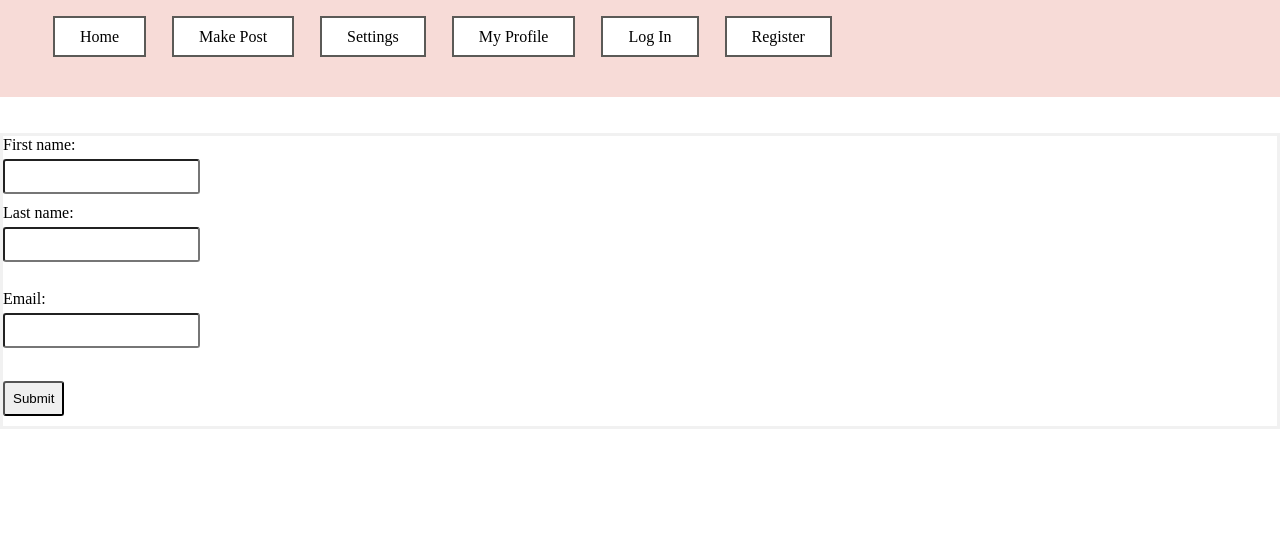
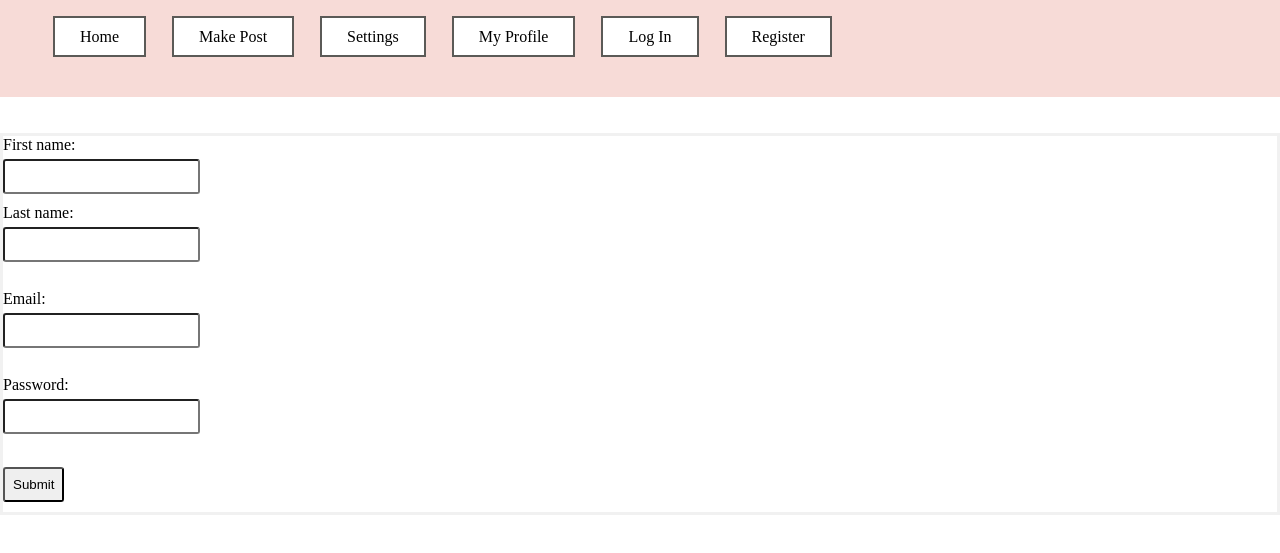
Before and after one commit to Liryn/Secure-blog-site, a plain HTML site: page DSS/createaccount.html in a window 1280 px wide. Shown: the part 83-636 px from the top of the page. Drawn offline with Linux system fonts and the light colour scheme.

Commit message:
added password field

```diff
--- a/DSS/createaccount.html
+++ b/DSS/createaccount.html
@@ -50,6 +50,9 @@
             <label for="email">Email:</label><br>
             <input type="text" id="email" name="email"><br><br>
 
+            <label for="password">Password:</label><br>
+            <input type="text" id="password" name="password"><br><br>
+
             <input type="submit" value="Submit">
           </form>
         </div>
```
